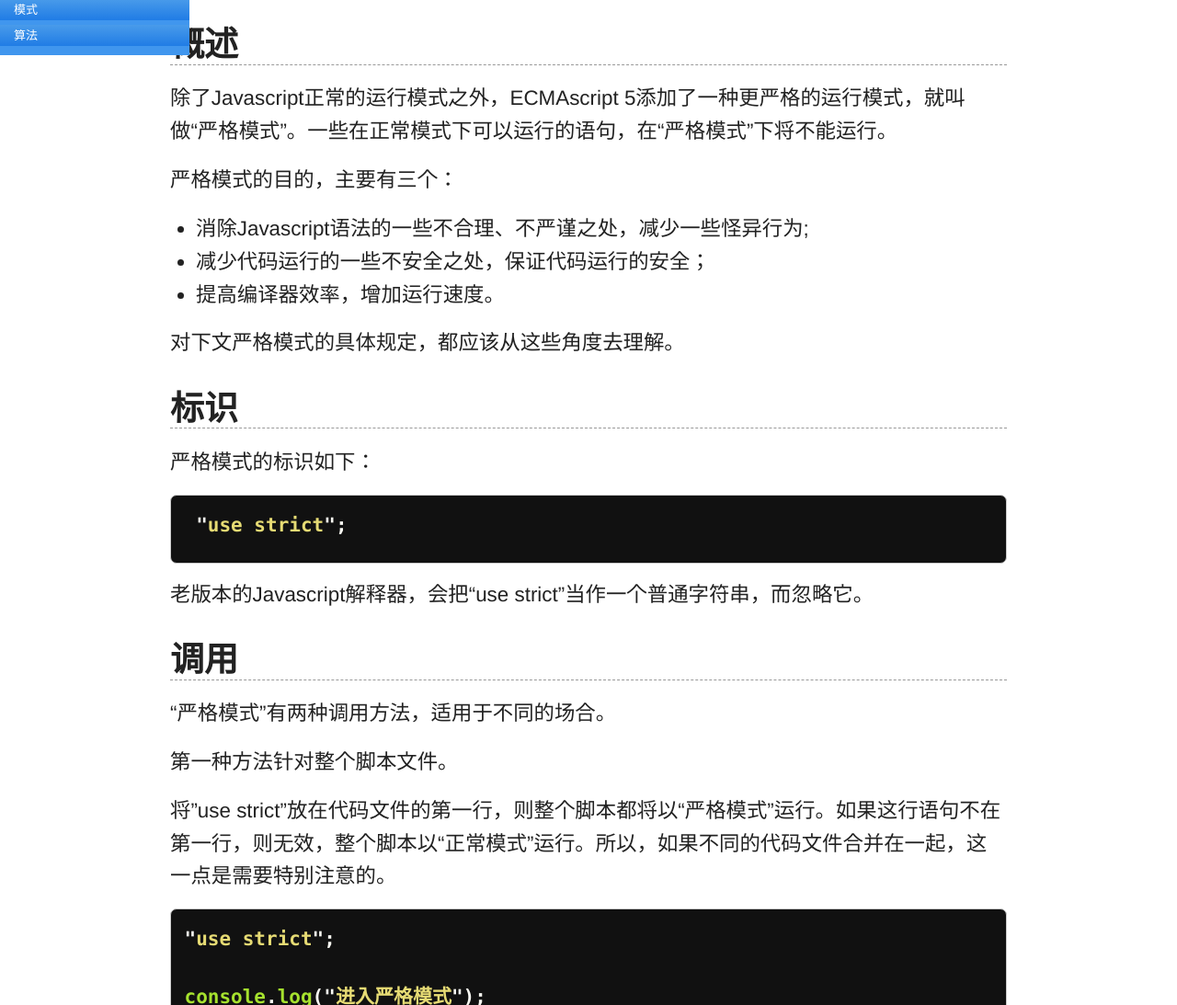
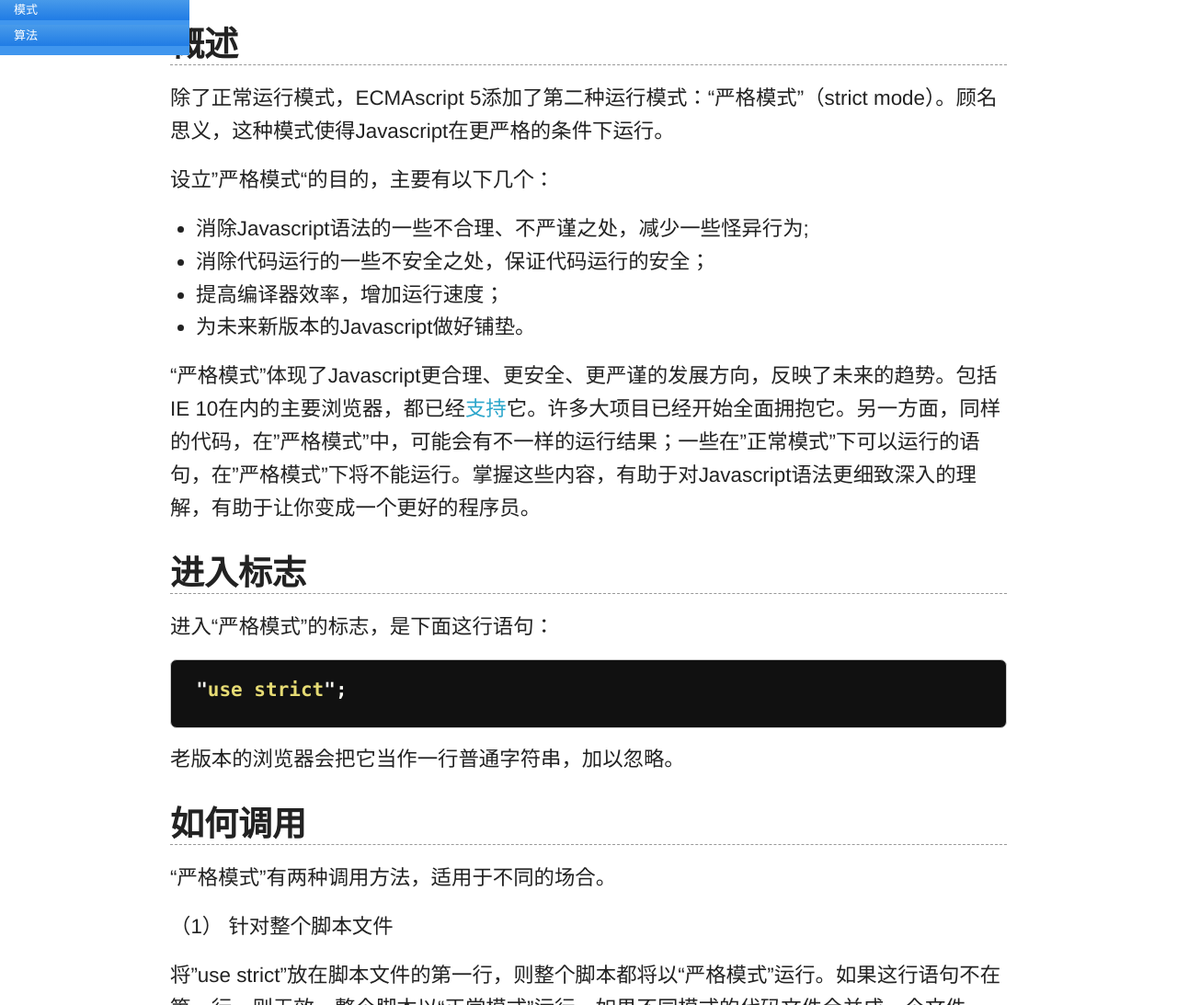
Before and after one commit to ruanyf/jstutorial, a Jekyll site: the page built from grammar/strict.md, in a window 1280 px wide and 1400 px high, cut to the strip 307-1400 px from the top of the window. Shown: the whole strip at 92% size. Built offline with Jekyll 4.4.1, drawn with Linux system fonts in a browser that asks for light colours; Markdown is read by kramdown in place of the engine named in the settings; some of the changed text lies outside the part shown.

Commit message:
edit grammar/strict

```diff
--- a/grammar/strict.md
+++ b/grammar/strict.md
@@ -3,24 +3,25 @@ title: 严格模式
 layout: page
 category: grammar
 date: 2013-01-11
-modifiedOn: 2013-01-11
+modifiedOn: 2013-01-14
 ---
 
 ## 概述
 
-除了Javascript正常的运行模式之外，ECMAscript 5添加了一种更严格的运行模式，就叫做“严格模式”。一些在正常模式下可以运行的语句，在“严格模式”下将不能运行。
+除了正常运行模式，ECMAscript 5添加了第二种运行模式：“严格模式”（strict mode）。顾名思义，这种模式使得Javascript在更严格的条件下运行。
 
-严格模式的目的，主要有三个：
+设立”严格模式“的目的，主要有以下几个：
 
 - 消除Javascript语法的一些不合理、不严谨之处，减少一些怪异行为;
-- 减少代码运行的一些不安全之处，保证代码运行的安全；
-- 提高编译器效率，增加运行速度。
+- 消除代码运行的一些不安全之处，保证代码运行的安全；
+- 提高编译器效率，增加运行速度；
+- 为未来新版本的Javascript做好铺垫。
 
-对下文严格模式的具体规定，都应该从这些角度去理解。
+“严格模式”体现了Javascript更合理、更安全、更严谨的发展方向，反映了未来的趋势。包括IE 10在内的主要浏览器，都已经[支持](http://kangax.github.com/es5-compat-table/)它。许多大项目已经开始全面拥抱它。另一方面，同样的代码，在"严格模式"中，可能会有不一样的运行结果；一些在"正常模式"下可以运行的语句，在"严格模式"下将不能运行。掌握这些内容，有助于对Javascript语法更细致深入的理解，有助于让你变成一个更好的程序员。
 
-## 标识
+## 进入标志
 
-严格模式的标识如下：
+进入“严格模式”的标志，是下面这行语句：
 
 {% highlight javascript %}
 
@@ -28,27 +29,39 @@ modifiedOn: 2013-01-11
 
 {% endhighlight %}
 
-老版本的Javascript解释器，会把“use strict”当作一个普通字符串，而忽略它。
+老版本的浏览器会把它当作一行普通字符串，加以忽略。
 
-## 调用
+## 如何调用
 
 “严格模式”有两种调用方法，适用于不同的场合。
 
-第一种方法针对整个脚本文件。
+（1） 针对整个脚本文件
 
-将"use strict"放在代码文件的第一行，则整个脚本都将以“严格模式”运行。如果这行语句不在第一行，则无效，整个脚本以“正常模式”运行。所以，如果不同的代码文件合并在一起，这一点是需要特别注意的。
+将"use strict"放在脚本文件的第一行，则整个脚本都将以“严格模式”运行。如果这行语句不在第一行，则无效，整个脚本以“正常模式”运行。如果不同模式的代码文件合并成一个文件，这一点需要特别注意。
 
-{% highlight javascript %}
+{% highlight html %}
+
+<script>
 
 "use strict";
 
-console.log("进入严格模式");
+console.log("这是严格模式。");
+
+</script>
+
+<script>
+
+console.log("这是正常模式。");
+
+</script>
 
 {% endhighlight %}
 
-第二种方法针对单个函数。
+上面的代码表示，一个网页文件中依次有两段Javascript代码。前一个script标签是严格模式，后一个不是。
 
-将“use strict;”放在函数体的第一行，则整个函数以“严格模式”运行。
+（2）针对单个函数
+
+将“use strict”放在函数体的第一行，则整个函数以“严格模式”运行。
 
 {% highlight javascript %}
 
@@ -67,23 +80,25 @@ function notStrict() {
 
 {% endhighlight %}
 
-由于第一种方法不利于文件合并，推荐使用第二种方法，将整个脚本文件放在一个立即执行的匿名函数之中。
+（3）脚本文件的变通写法
+
+因为第一种调用方法不利于文件合并，所以更好的做法是，借用第二种方法，将整个脚本文件放在一个立即执行的匿名函数之中。
 
 {% highlight javascript %}
 
 (function (){
 
-"use strict";
+	"use strict";
 
-// some code here
+	// some code here
 
  })();
 
 {% endhighlight %}
 
-## 严格模式下的变化
+## 语法和行为改变
 
-严格模式对Javascript的语法和运行行为，都做了一些改变。
+严格模式对Javascript的语法和行为，都做了一些改变。
 
 ### 全局变量显式声明
 
@@ -104,9 +119,15 @@ for(i = 0; i < 2; i++) { // 报错，i未声明
 
 ### 静态绑定
 
-严格模式只允许属性的静态绑定，不允许动态绑定。也就是说，某个属性到底归属哪个对象，不再留到运行时（runtime）决定了，而是在编译阶段就定下来。这有利于编译效率的提高，也使得代码更容易阅读，更少出现意外。
+Javascript语言的一个特点，就是允许“动态绑定”，即某些属性和方法到底属于哪一个对象，不是在编译时确定的，而是在运行时（runtime）确定的。
 
-首先，禁止使用with语句，因为无法在编译时就确定属性到底归属哪个对象。
+严格模式不允许动态绑定，只允许静态绑定。也就是说，属性和方法到底归属哪个对象，必须在编译阶段就确定。这样做有利于编译效率的提高，也使得代码更容易阅读，更少出现意外。
+
+具体来说，涉及以下几个方面。
+
+（1）禁止使用with语句
+
+因为with语句无法在编译时就确定，属性到底归属哪个对象。
 
 {% highlight javascript %}
 
@@ -122,7 +143,11 @@ with (o){ // 语法错误
 
 {% endhighlight %}
 
-其次，正常模式下，eval()语句的上下文（context），取决于它处于全局环境，还是函数环境；严格模式下，eval语句不再能够生成全局变量了，它生成的变量只能用于eval内部。
+（2）创设eval作用域
+
+正常模式下，Javascript语言有两种变量作用域（scope）：全局作用域和函数作用域。严格模式创设了第三种作用域：eval作用域。
+
+正常模式下，eval语句的作用域，取决于它处于全局作用域，还是函数作用域。严格模式下，eval语句本身就是一个作用域，不再能够生成全局变量了，它所生成的变量只能用于eval内部。
 
 {% highlight javascript %}
 
@@ -130,48 +155,15 @@ with (o){ // 语法错误
 
 var x = 2;
 
-print(eval("var x = 5; x")); // 5
+console.info(eval("var x = 5; x")); // 5
 
-print(x); // 2
-
-{% endhighlight %}
-
-此外，eval不再允许自行赋值。
-
-{% highlight javascript %}
-
-"use strict";
-
-eval = 17; // 语法错误
-
-{% endhighlight %}
-
-最后，严格模式禁止删除变量，除非configurable设定为true的对象属性，才能被删除。
-
-{% highlight javascript %}
-
-"use strict";
-
-var x;
-
-delete x; // 语法错误
-
-var o = Object.create(null, {
-        v: {
-            value: 1,
-            configurable: true,
-            writable: false,
-            enumerable: true
-        }
-});
-
-delete o.x; // 删除成功
+console.info(x); // 2
 
 {% endhighlight %}
 
 ### 增强的安全措施
 
-首先，严格模式禁止this关键字指向对局对象。
+（1）禁止this关键字指向全局对象
 
 {% highlight javascript %}
 
@@ -184,7 +176,7 @@ function f(){
     "use strict";
     return !this;
 }
-// 返回true，因为严格模式下，this的值为undefined，所以"!this"为true。.
+// 返回true，因为严格模式下，this的值为undefined，所以"!this"为true。
 
 {% endhighlight %}
 
@@ -215,6 +207,29 @@ function f1(){
 }
 
 f1();
+
+{% endhighlight %}
+
+### 禁止删除变量
+
+严格模式下无法删除变量。只有configurable设置为true的对象属性，才能被删除。
+
+{% highlight javascript %}
+
+"use strict";
+
+var x;
+
+delete x; // 语法错误
+
+var o = Object.create(null, {
+	        v: {
+		        value: 1,
+			    configurable: true
+	        }
+});
+
+delete o.x; // 删除成功
 
 {% endhighlight %}
 
@@ -274,11 +289,13 @@ delete Object.prototype; // 报错
 
 {% endhighlight %}
 
-### 新增的语法错误
+### 重名错误
 
 严格模式新增了一些语法错误。
 
-首先，对象不能有重名的属性。（正常模式下，最后赋值的属性会覆盖前面的值。）
+（1）对象不能有重名的属性
+
+正常模式下，如果对象有多个重名属性，最后赋值的那个属性会覆盖前面的值。严格模式下，这属于语法错误。
 
 {% highlight javascript %}
 
@@ -291,7 +308,9 @@ var o = {
 
 {% endhighlight %}
 
-其次，函数不能有重名的参数。（正常模式下，重名的参数可以用arguments[i]读取。）
+（2）函数不能有重名的参数
+
+正常模式下，如果函数有多个重名的参数，可以用arguments[i]读取。严格模式下，这属于语法错误。
 
 {% highlight javascript %}
 
@@ -317,11 +336,11 @@ var n = 0100; // 语法错误
 
 {% endhighlight %}
 
-### 对arguments对象的限制
+### arguments对象的限制
 
 arguments是函数的参数对象，严格模式对它的使用做了限制。
 
-首先，这个变量不允许自行赋值。
+（1）不允许对arguments赋值
 
 {% highlight javascript %}
 
@@ -372,27 +393,9 @@ f(); // 报错
 
 {% endhighlight %}
 
-### 保留字
-
-首先，为了向未来版本的Javascript过渡，严格模式新增了一些保留字，使用这些词作为变量名将会报错：implements, interface, let, package, private, protected, public, static, yield。
-
-{% highlight javascript %}
-
-function package(protected) { // 语法错误
-
-  "use strict";
-
-  var implements; // 语法错误
-
-}
-
-{% endhighlight %}
-
-此外，ECMAscript 5本身还规定了一些保留字：class, enum, export, extends, import, super，也是不能使用的。
-
 ### 函数必须声明在顶层
 
-为了与以后版本的Javascript接轨，严格模式只允许在全局环境或代码环境的顶层声明函数。也就是说，不允许在非函数的代码块内声明函数。
+将来Javascript的新版本会引入“块级作用域”。为了与新版本接轨，严格模式只允许在全局作用域或函数作用域的顶层声明函数。也就是说，不允许在非函数的代码块内声明函数。
 
 {% highlight javascript %}
 
@@ -412,6 +415,26 @@ for (var i = 0; i < 5; i++) {
 
 {% endhighlight %}
 
+### 保留字
+
+为了向将来Javascript的新版本过渡，严格模式新增了一些保留字：implements, interface, let, package, private, protected, public, static, yield。
+
+使用这些词作为变量名将会报错。
+
+{% highlight javascript %}
+
+function package(protected) { // 语法错误
+
+  "use strict";
+
+  var implements; // 语法错误
+
+}
+
+{% endhighlight %}
+
+此外，ECMAscript第五版本身还规定了另一些保留字：class, enum, export, extends, import, super。它们也是不能使用的。
+
 ## 参考链接
 
 - MDN, [Strict mode](https://developer.mozilla.org/en-US/docs/JavaScript/Reference/Functions_and_function_scope/Strict_mode)
```
Also changed, not shown: other parts of grammar/strict.md (+6 -4 lines).
